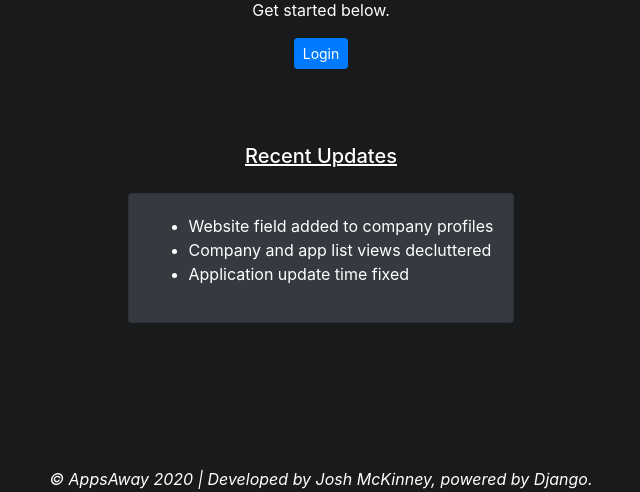
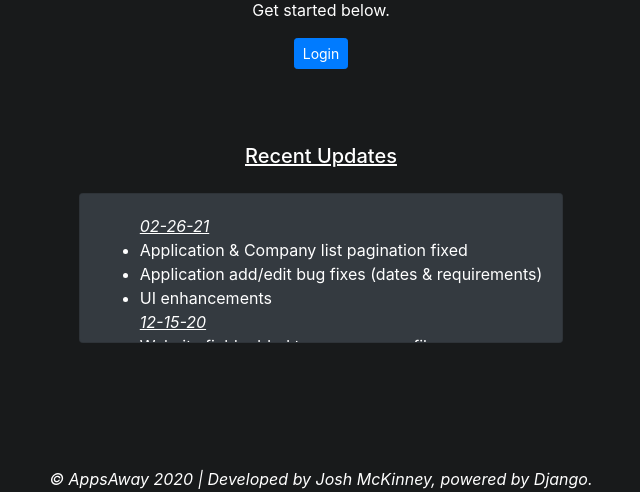
Before and after one commit to joshmckinney/appsaway, a Django app: page / in a window 1280 px wide. Shown: the part 308-800 px from the top of the page, without its empty margins (319-959 px from the left). Run offline with Django 3.2, Linux system fonts and the light colour scheme; some libraries are stand-ins or nearby versions.

Commit message:
log changes

```diff
--- a/appsaway/appsaway/templates/appsaway/index.html
+++ b/appsaway/appsaway/templates/appsaway/index.html
@@ -24,6 +24,11 @@
 		            <div class="col-sm-auto">
 		                <div class="card text-white bg-dark card-body" style="max-height: 150px; overflow-y: auto;">
 		                    <ul>
+		                    	<u><em>02-26-21</em></u>
+		                    	<li>Application & Company list pagination fixed</li>
+		                    	<li>Application add/edit bug fixes (dates & requirements)</li>
+		                    	<li>UI enhancements</li>
+		                    	<u><em>12-15-20</em></u>
 		        				<li>Website field added to company profiles</li>
 		        				<li>Company and app list views decluttered</li>
 		        				<li>Application update time fixed</li>
```
